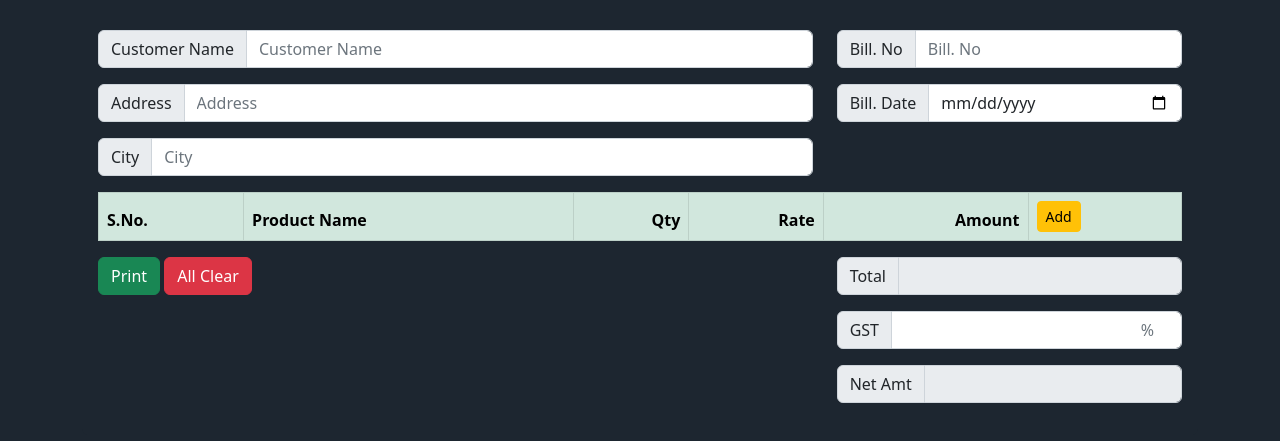
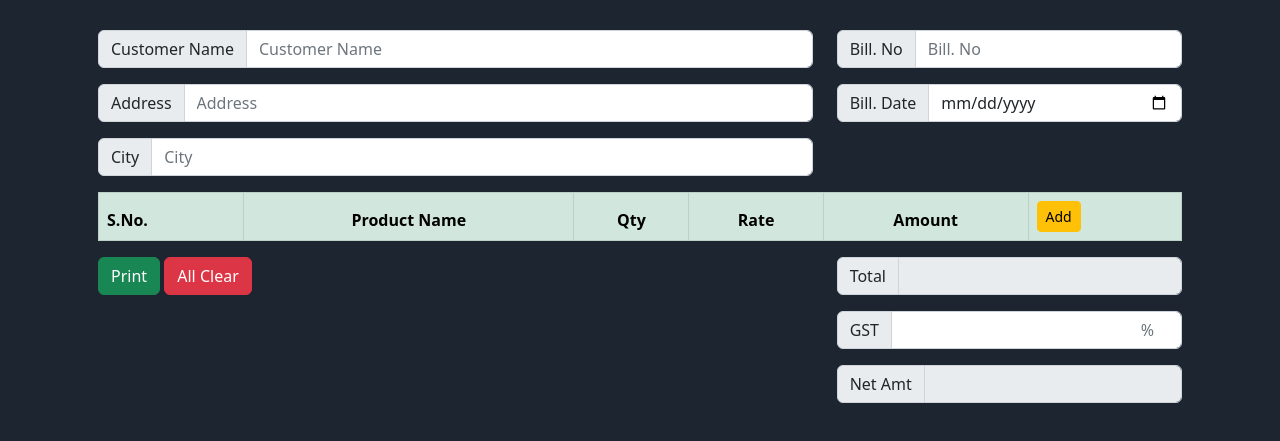
Before and after one commit to vishu1524/Billing_System_Application, a plain HTML site: page index.html in a window 1280 px wide. Shown: the part 87-528 px from the top of the page. Drawn offline with nearby package versions, Linux system fonts and the light colour scheme.

Commit message:
Update index.html

```diff
--- a/index.html
+++ b/index.html
@@ -65,15 +65,16 @@
                         </div>
                     </div>
                 </div>
+                <div class="table-responsive">
                 <table class="table table-bordered">
                     <thead class="table-success">
 
                         <tr>
                             <th scope="col">S.No.</th>
-                            <th scope="col">Product Name</th>
-                            <th scope="col" class="text-end">Qty</th>
-                            <th scope="col" class="text-end">Rate</th>
-                            <th scope="col" class="text-end">Amount</th>
+                            <th scope="col" class="text-center">Product Name</th>
+                            <th scope="col" class="text-center">Qty</th>
+                            <th scope="col" class="text-center">Rate</th>
+                            <th scope="col" class="text-center">Amount</th>
                             <th scope="col" class="NoPrint">
                                 <button type="button" class="btn btn-sm btn-warning" onclick="BtnAdd()">Add</button>
 
@@ -99,7 +100,7 @@
                         </tr>
                     </tbody>
                 </table>
-
+                </div>
 
                 <div class="row">
                     <div class="col-md-8 mb-3">
```
